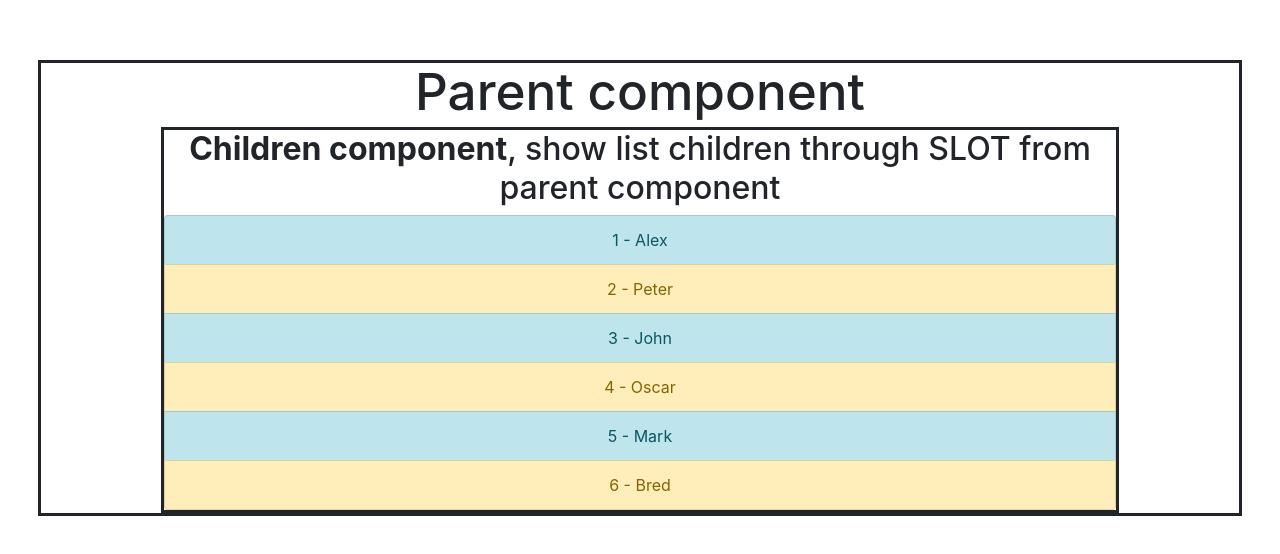
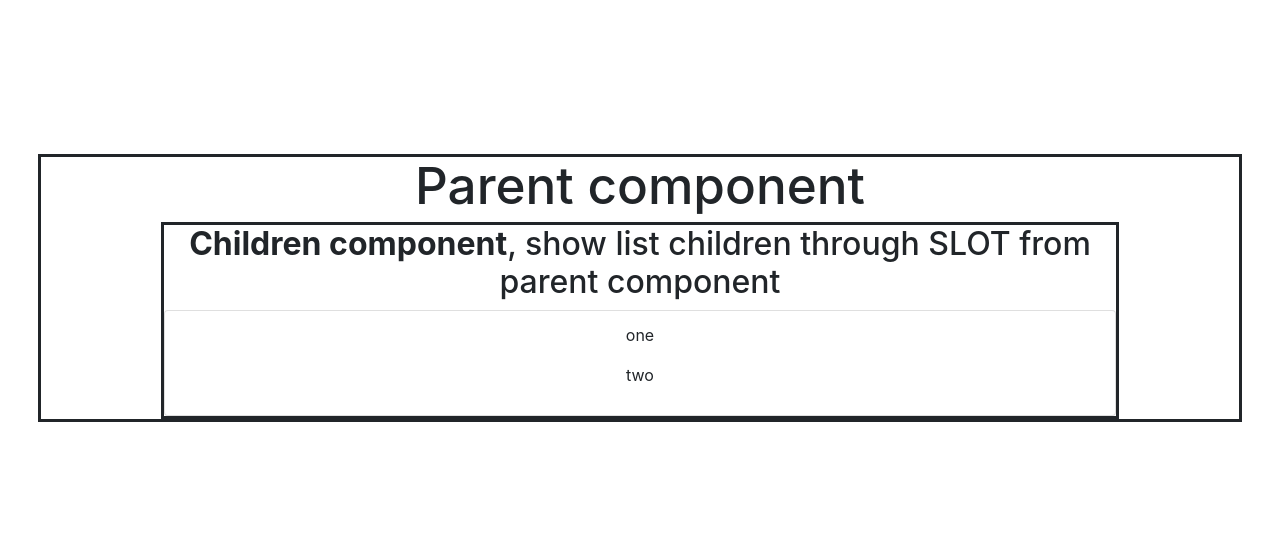
Before and after one commit to VasyaTuryak/Vue-js-Hillel-HomeWork, a Vue app: page / in a window 1280 px wide. Shown: the part 112-666 px from the top of the page. Built offline with nearby package versions, Linux system fonts and the light colour scheme.

Commit message:
swap tamplate and script

```diff
--- a/src/App.vue
+++ b/src/App.vue
@@ -1,3 +1,15 @@
+<template>
+  <div style="border: solid;">
+    <h1>Parent component </h1>
+
+    <ListGroup style="width: 80%; margin-left: auto; margin-right: auto">
+      <p>one</p>
+      <p>two</p>
+    </ListGroup>
+  </div>
+
+</template>
+
 <script>
 import ListGroup from "./components/ListGroup.vue";
 import {defineComponent} from "vue";
@@ -12,22 +24,3 @@ export default defineComponent( {
   }
 })
 </script>
-
-<template>
-  <div style="border: solid;">
-    <h1>Parent component </h1>
-
-    <ListGroup style="width: 80%; margin-left: auto; margin-right: auto">
-      <li class="list-group-item"
-          :class="[(index%2===0)?'list-group-item-info':'list-group-item-warning']"
-          v-for="(child,index) in listOfChild" :key="index">
-        {{index+1}} - {{child}}
-      </li>
-    </ListGroup>
-  </div>
-
-</template>
-
-<style scoped>
-
-</style>
--- a/src/components/ListGroup.vue
+++ b/src/components/ListGroup.vue
@@ -1,18 +1,16 @@
+<template>
+<div style="border: solid">
+  <h2><b>Children component</b>, show list children through SLOT from parent component</h2>
+  <ul class="list-group">
+    <li class="list-group-item">
+      <slot/>
+    </li>
+  </ul>
+</div>
+</template>
+
 <script>
 export default {
   name: "ListGroup",
 }
 </script>
-
-<template>
-<div style="border: solid">
-  <h2><b>Children component</b>, show list children through SLOT from parent component</h2>
-  <ul class="list-group">
-    <slot/>
-  </ul>
-</div>
-</template>
-
-<style scoped>
-
-</style>
```
